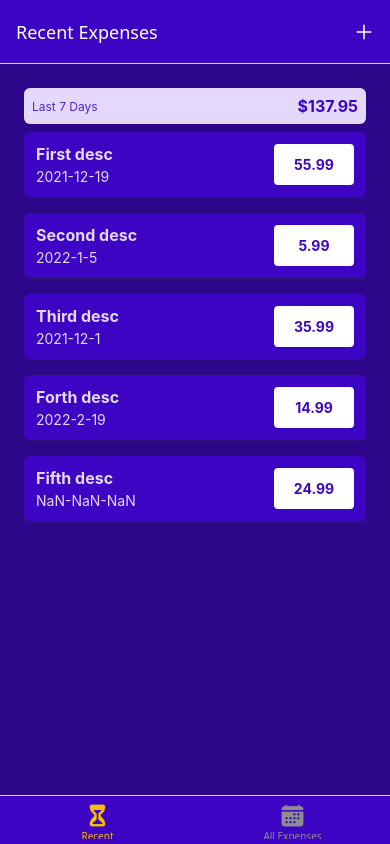
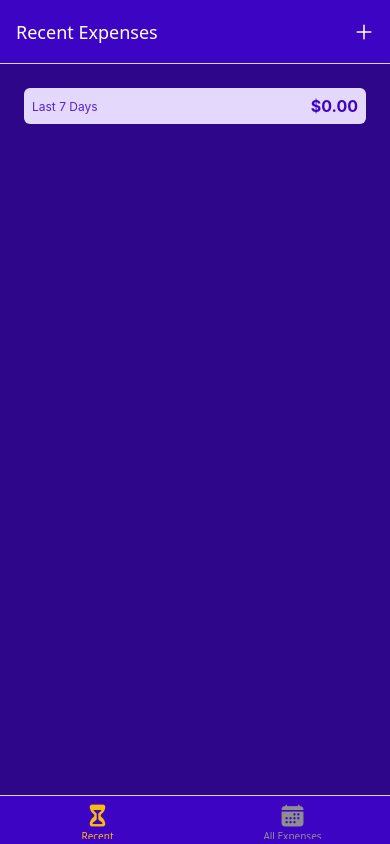
Before and after one commit to Jon-Felipe/Expense-Tracker-React-Native, a React Native app: screen /RecentExpenses in a window 390 px wide. Built offline with nearby package versions, Linux system fonts and the light colour scheme.

Commit message:
displaying expeses from expenses context store

```diff
--- a/components/ExpensesOutput/ExpensesOutput.js
+++ b/components/ExpensesOutput/ExpensesOutput.js
@@ -8,44 +8,11 @@
 // extras
 import { GlobalStyles } from '../../constants/styles';
 
-const DUMMY_EXPENSES = [
-  {
-    id: 'e1',
-    description: 'First desc',
-    amount: 55.99,
-    date: new Date('2021-12-19'),
-  },
-  {
-    id: 'e2',
-    description: 'Second desc',
-    amount: 5.99,
-    date: new Date('2022-01-05'),
-  },
-  {
-    id: 'e3',
-    description: 'Third desc',
-    amount: 35.99,
-    date: new Date('2021-12-01'),
-  },
-  {
-    id: 'e4',
-    description: 'Forth desc',
-    amount: 14.99,
-    date: new Date('2022-02-19'),
-  },
-  {
-    id: 'e5',
-    description: 'Fifth desc',
-    amount: 24.99,
-    date: new Date('2022-02-99'),
-  },
-];
-
 export default function ExpensesOutput({ expenses, expensesPeriod }) {
   return (
     <View style={styles.container}>
-      <ExpensesSummary expenses={DUMMY_EXPENSES} periodName={expensesPeriod} />
-      <ExpensesList expenses={DUMMY_EXPENSES} />
+      <ExpensesSummary expenses={expenses} periodName={expensesPeriod} />
+      <ExpensesList expenses={expenses} />
     </View>
   );
 }
--- a/screens/AllExpenses.js
+++ b/screens/AllExpenses.js
@@ -1,11 +1,13 @@
 import { StyleSheet, Text, View } from 'react-native';
-import React from 'react';
+import React, { useContext } from 'react';
+import { ExpesesContext } from '../store/expenses-context';
 
 // components
 import ExpensesOutput from '../components/ExpensesOutput/ExpensesOutput';
 
 export default function AllExpenses() {
-  return <ExpensesOutput expensesPeriod='Total' />;
+  const { expenses } = useContext(ExpesesContext);
+  return <ExpensesOutput expenses={expenses} expensesPeriod='Total' />;
 }
 
 const styles = StyleSheet.create({});
--- a/screens/RecentExpenses.js
+++ b/screens/RecentExpenses.js
@@ -1,11 +1,24 @@
 import { StyleSheet, Text, View } from 'react-native';
-import React from 'react';
+import React, { useContext } from 'react';
+import { ExpesesContext } from '../store/expenses-context';
 
 // components
 import ExpensesOutput from '../components/ExpensesOutput/ExpensesOutput';
+import { getDateMinusDays } from '../util/date';
 
 export default function RecentExpenses() {
-  return <ExpensesOutput expensesPeriod='Last 7 Days' />;
+  const { expenses } = useContext(ExpesesContext);
+
+  const recentExpenses = expenses.filter((expense) => {
+    const today = new Date();
+    const prevDate = getDateMinusDays(today, 7);
+
+    return expense.date > prevDate;
+  });
+
+  return (
+    <ExpensesOutput expenses={recentExpenses} expensesPeriod='Last 7 Days' />
+  );
 }
 
 const styles = StyleSheet.create({});
```
